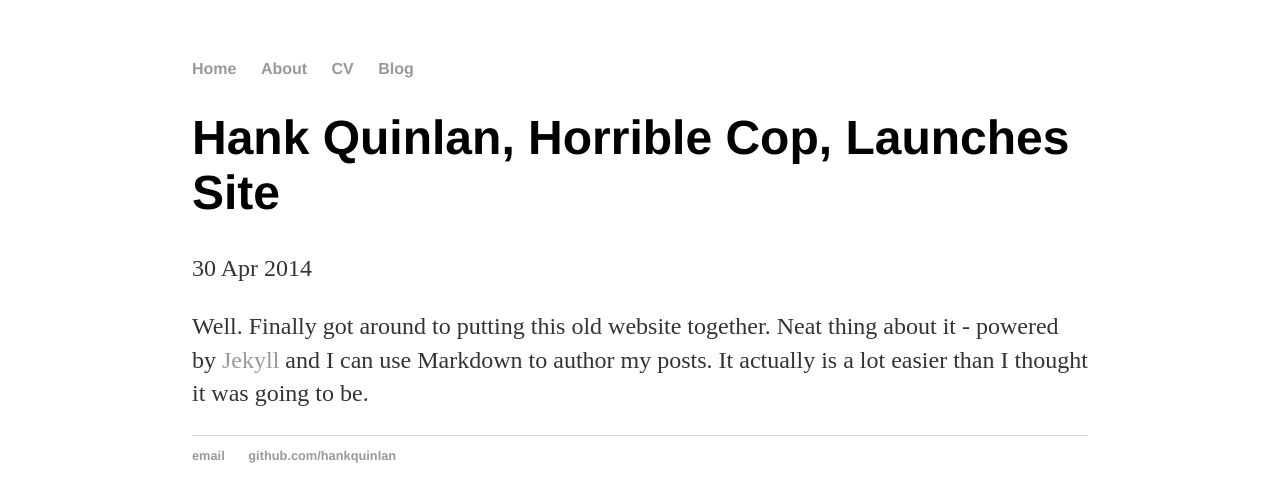
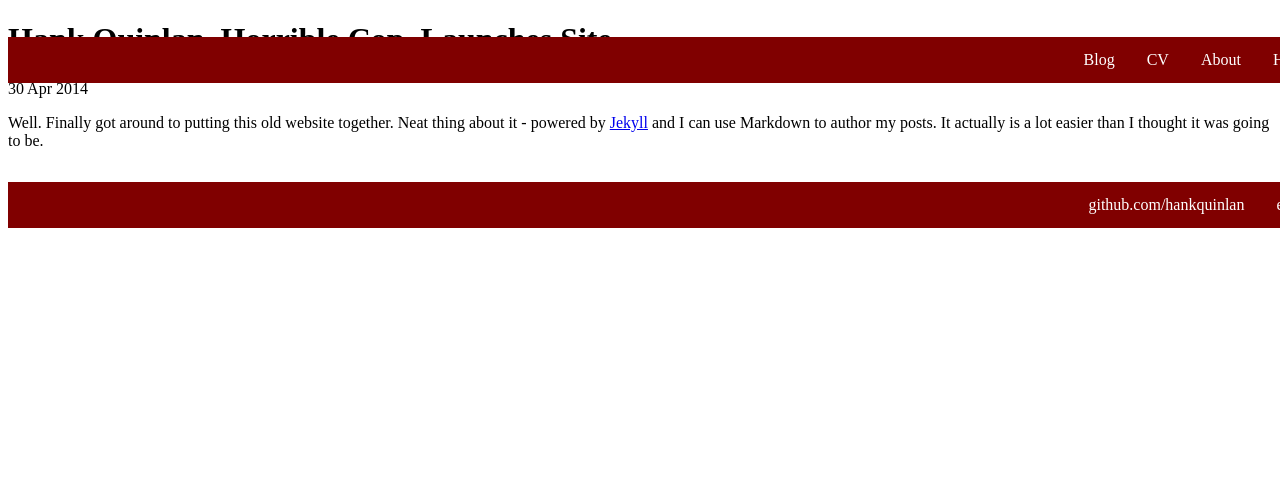
Before and after one commit to KitanGarcia/KitanGarcia.github.io, a Jekyll site: the page built from _posts/2014-04-30-hank-quinlan-site-launched.md, in a window 1280 px wide. Shown: the top 502 px of the page. Built offline with Jekyll 4.4.1, drawn with Linux system fonts in a browser that asks for light colours.

Commit message:
Update main.css

```diff
--- a/css/main.css
+++ b/css/main.css
@@ -1,43 +1,120 @@
-body {
-    margin: 60px auto;
-    width: 70%;
-}
-nav ul, footer ul {
-    font-family:'Helvetica', 'Arial', 'Sans-Serif';
-    padding: 0px;
-    list-style: none;
-    font-weight: bold;
-}
-nav ul li, footer ul li {
-    display: inline;
-    margin-right: 20px;
-}
-a {
-    text-decoration: none;
-    color: #999;
-}
-a:hover {
-    text-decoration: underline;
-}
-h1 {
-    font-size: 3em;
-    font-family:'Helvetica', 'Arial', 'Sans-Serif';
-}
-p {
-    font-size: 1.5em;
-    line-height: 1.4em;
-    color: #333;
-}
-footer {
-    border-top: 1px solid #d5d5d5;
-    font-size: .8em;
+/**
+{
+  outline: 1px solid red !important;
 }
 
-ul.posts {
-    margin: 20px auto 40px;
-    font-size: 1.5em;
+*
+{
+  -webkit-box-sizing: border-box;
+  -moz-box-sizing: border-box;
+  -ms-box-sizing: border-box;
+  box-sizing: border-box;
+}*/
+
+.name
+{
+  margin-top: -7px;
+  margin-left: -27px;
+  float: left;
+  color: orange;
+}
+.row
+{
+  display: flex;
+  height = 100%;
 }
 
-ul.posts li {
-    list-style: none;
+.left
+{
+  background-color: #4d1a00;/*Fix the side background*/
+  flex: 1;
+  position: absolute;
+  float: left;
 }
+
+.right
+{
+  background-color: #4d1a00;/*Fix the side background*/
+  flex: 1;
+  position: absolute;
+  float: right;
+}
+
+ul
+{ background-color: maroon;
+  list-style-type: none;
+  overflow: hidden;
+  position: fixed;
+  width: 100%;
+  opacity: 1;
+  z-index: 99; /*Makes navbar opaque*/
+}
+
+li
+{
+  float: right;
+  color: white;
+  text-decoration: none;
+}
+
+li a
+{
+  display: block;
+  color: white;
+  text-align: center;
+  padding: 14px 16px;
+  text-decoration: none;
+}
+
+li a:hover:not(.active)
+{
+  background-color: orange;
+  color: white;
+  text-decoration: none;
+}
+
+.active
+{
+  background-color: orange;
+  color: white;
+  text-decoration: none;
+}
+
+li a:visited
+{
+  color: white;
+  text-decoration: none;
+}
+
+li a:link
+{
+  color: white;
+  text-decoration: none;
+}
+
+
+.about
+{
+  position: relative;
+  background-color: grey;
+ /* width: 70%;*/
+}
+
+.abouttext
+{
+  color: white;
+  opacity: 1;
+}
+
+.imgme
+{
+  border-radius: 100%;
+  margin-top: -30px
+}
+
+.portfolio
+{
+  position: relative;
+  background-color: grey;
+ /* width: 70%;*/
+}
```
